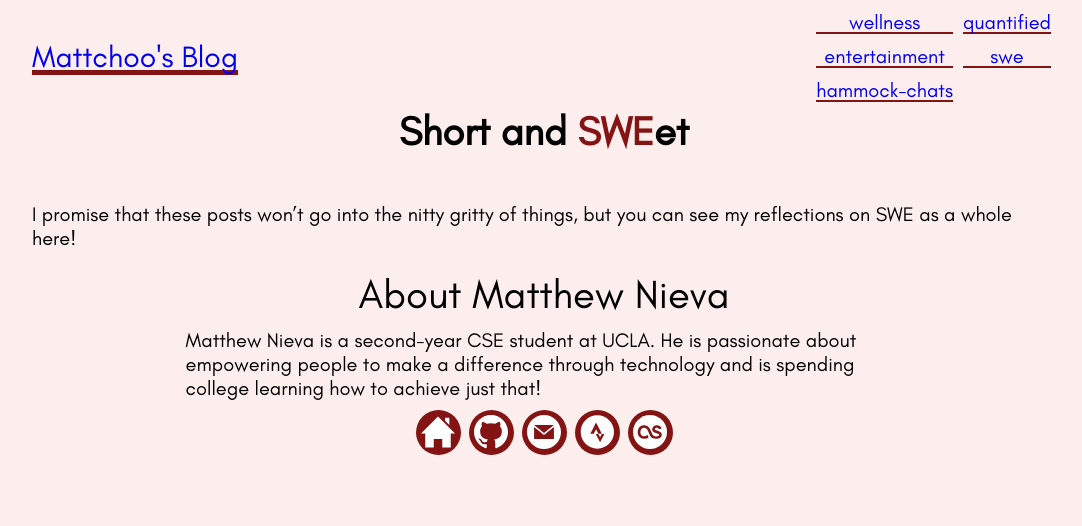
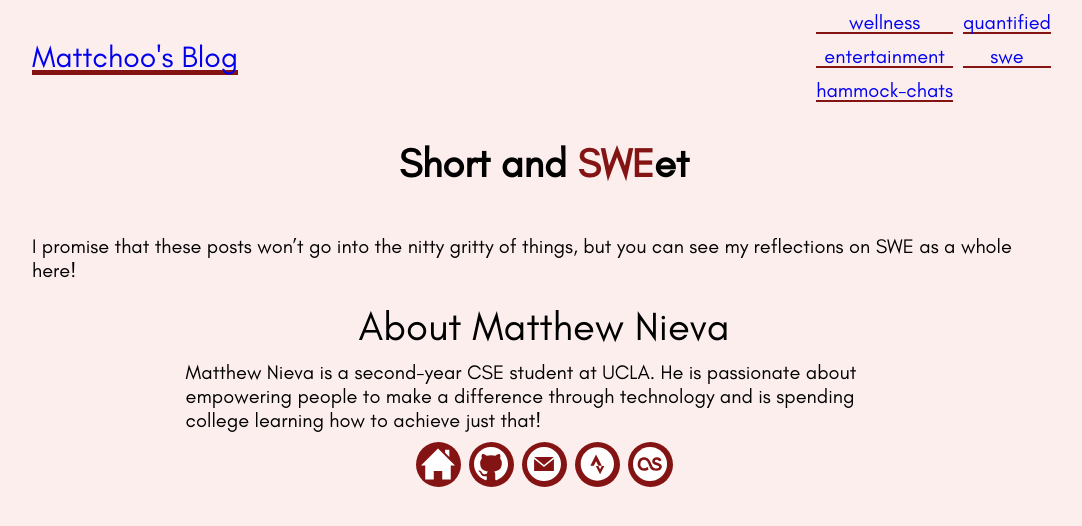
Before and after one commit to matthewcn56/whatcha-up-to-mattchoo, a Jekyll site: the page built from code.md, in a window 1280 px wide. Shown: the top 526 px of the page, without its empty margins (104-1186 px from the left). Built offline with Jekyll 4.4.1, drawn with Linux system fonts in a browser that asks for light colours.

Commit message:
updated padding

```diff
--- a/_layouts/default.html
+++ b/_layouts/default.html
@@ -1,5 +1,6 @@
 <!DOCTYPE html>
 <html lang="en">
+
 <head>
   <meta charset="UTF-8" />
   <meta http-equiv="X-UA-Compatible" content="IE=edge" />
@@ -9,6 +10,7 @@
   <meta name="description" content="what's going on in mattchoo's life" />
   <title>{{ page.title }}</title>
 </head>
+
 <body>
   {% include nav.html %}
   <div class="main-body">
@@ -16,4 +18,5 @@
     {% include footer.html %}
   </div>
 </body>
+
 </html>
--- a/_sass/main.scss
+++ b/_sass/main.scss
@@ -186,7 +186,7 @@ footer {
   flex-direction: column;
   text-align: left;
   width: 80%;
-  padding-top: 4.5rem;
+  padding-top: 6.5rem;
   align-content: center;
   align-items: center;
 }
```
Lines whose indentation alone changed are shown as unchanged.
